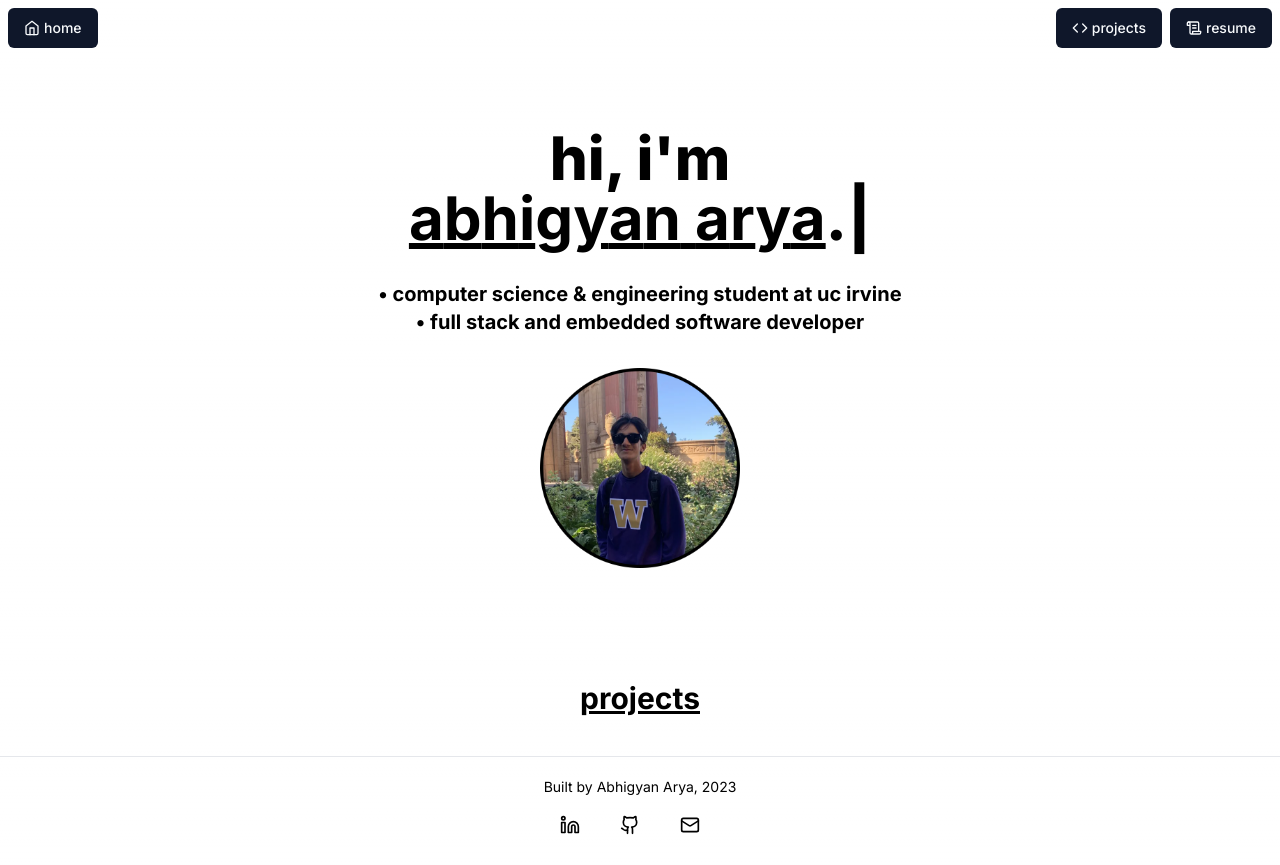
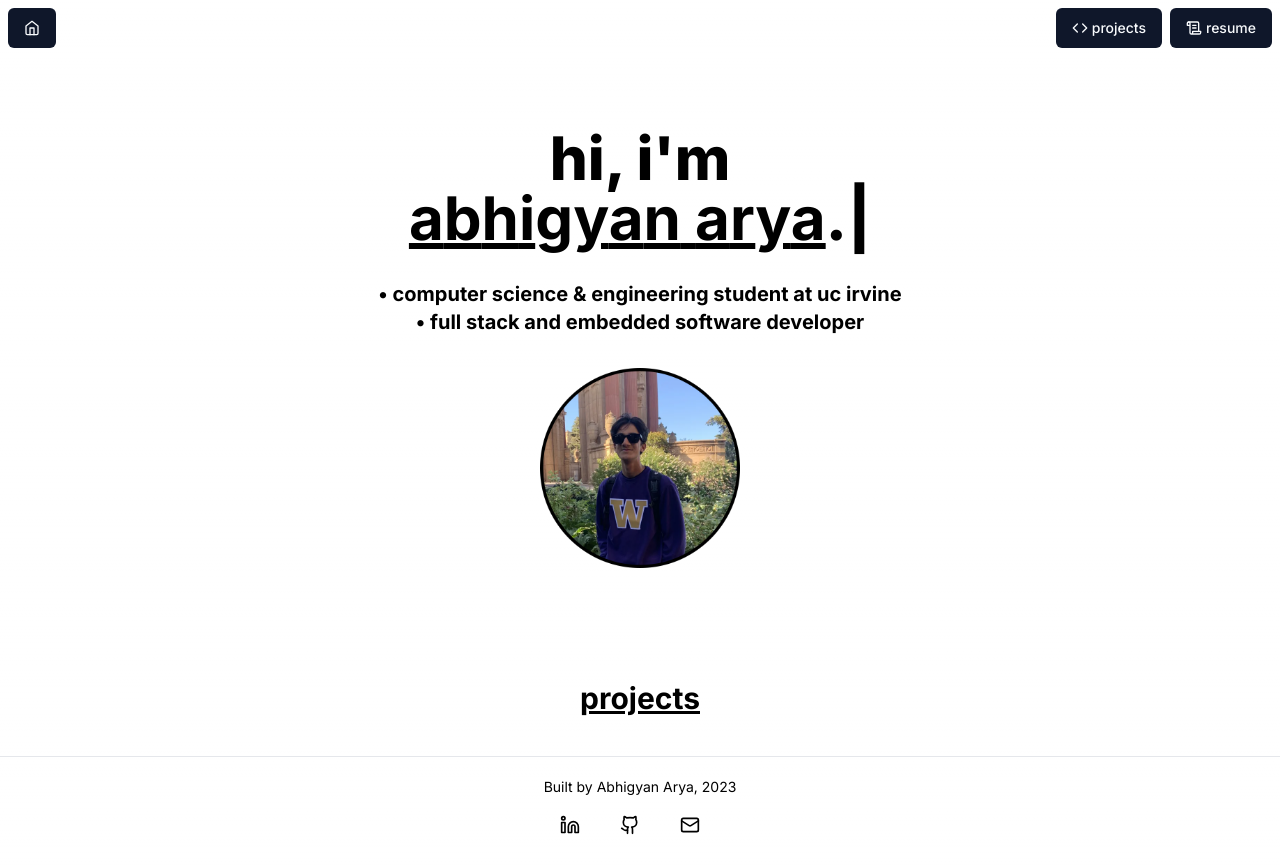
Before and after one commit to abhi-arya1/portfolio, a Next.js app: page / in a window 1280 px wide. Built offline with nearby package versions, Linux system fonts and the light colour scheme.

Commit message:
fix homepage issue

```diff
--- a/components/navbar.tsx
+++ b/components/navbar.tsx
@@ -10,11 +10,12 @@ const Navbar = () => {
 
   return (
     <div className="flex flex-row justify-between pt-2 pl-2 pr-2">
+
       <Button
       onClick={() => {router.push("/")}}
       >
         <Home className="h-4 w-4" />
-        <p className="pl-1">home</p>
+        {/* <p className="pl-1">home</p> */}
       </Button>
 
       <div className="flex gap-x-2">
```
